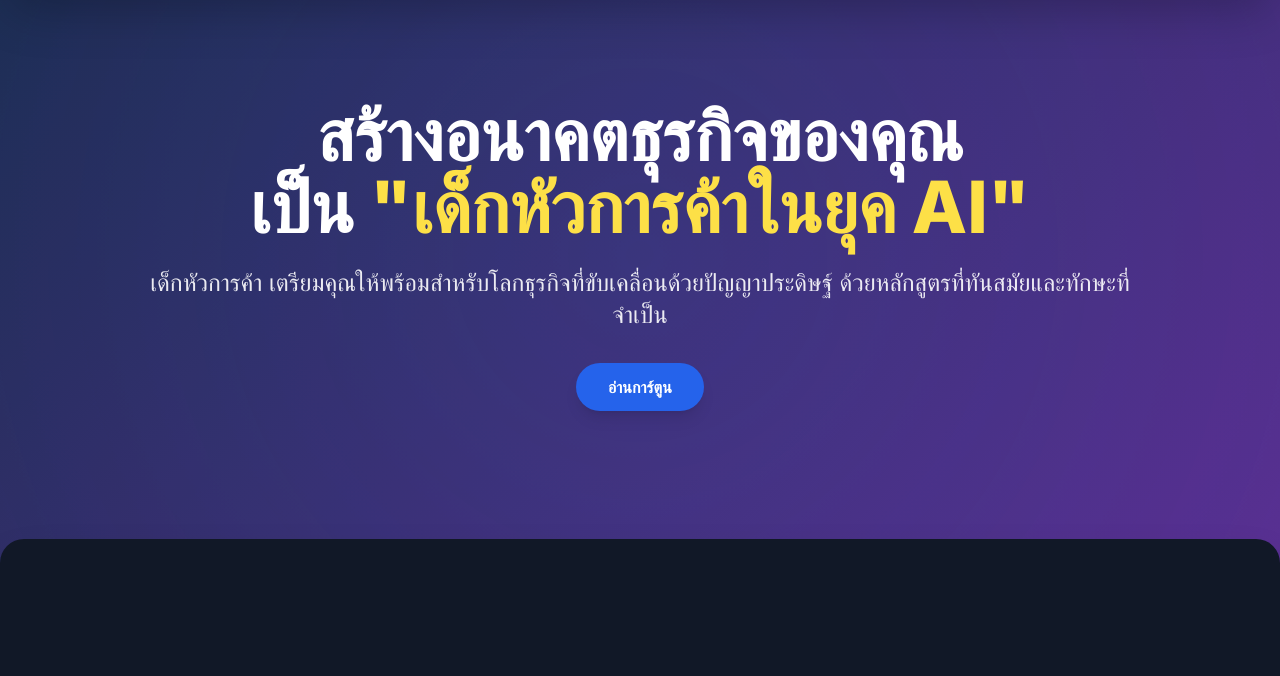
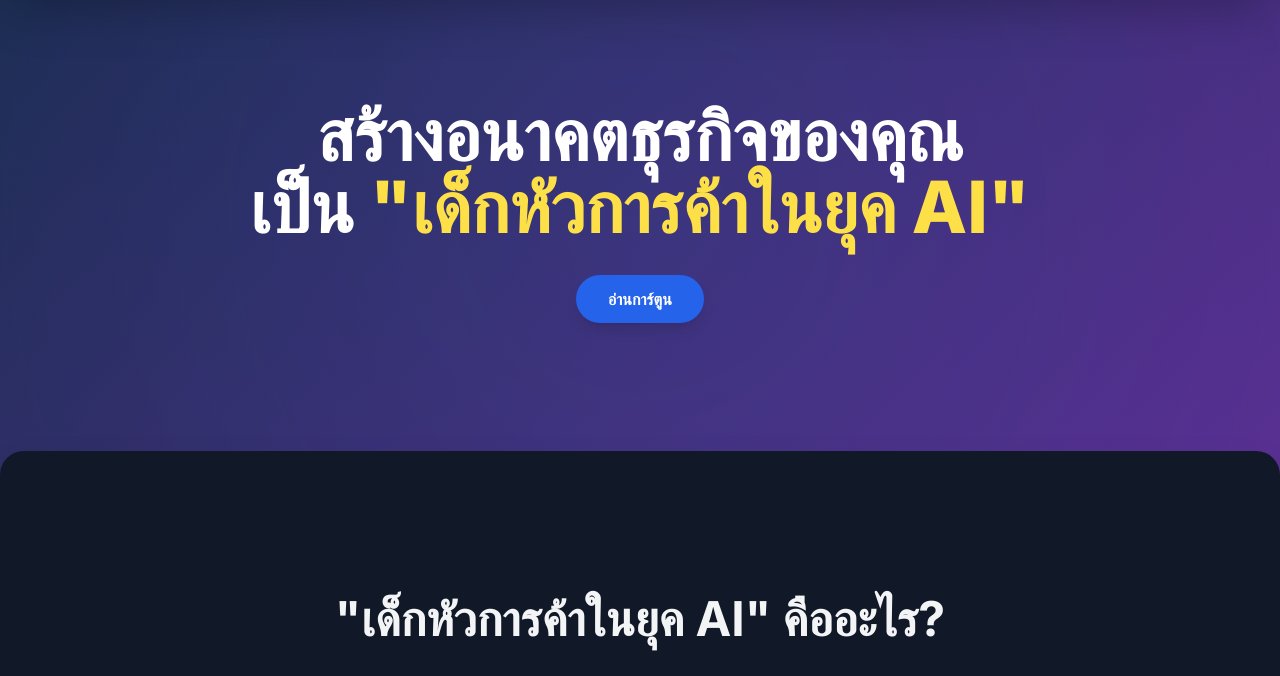
Before and after one commit to boii8955/utcc-with-ai, a plain HTML site: page index.html in a window 1280 px wide. Shown: the part 93-769 px from the top of the page. Drawn offline with nearby package versions, Linux system fonts and the light colour scheme.

Commit message:
Update index.html

```diff
--- a/index.html
+++ b/index.html
@@ -222,7 +222,7 @@
                 <span class="block">เป็น <span class="text-yellow-300">"เด็กหัวการค้าในยุค AI"</span></span>
             </h1>
             <p class="text-xl md:text-2xl mb-8 max-w-5xl mx-auto opacity-90 animate-fade-in animate-delay-200">
-                เด็กหัวการค้า เตรียมคุณให้พร้อมสำหรับโลกธุรกิจที่ขับเคลื่อนด้วยปัญญาประดิษฐ์ ด้วยหลักสูตรที่ทันสมัยและทักษะที่จำเป็น
+                <!-- Removed the requested sentence -->
             </p>
             <button onclick="window.open('comic_reader.html', '_blank')" class="bg-blue-600 hover:bg-blue-700 text-white font-bold py-3 px-8 rounded-full shadow-lg transition duration-300 ease-in-out transform hover:scale-105 animate-fade-in animate-delay-400">
                 อ่านการ์ตูน
```
